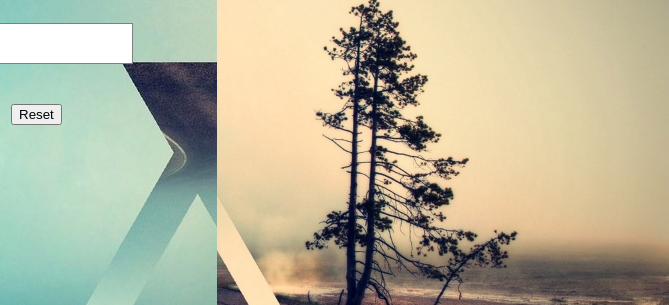
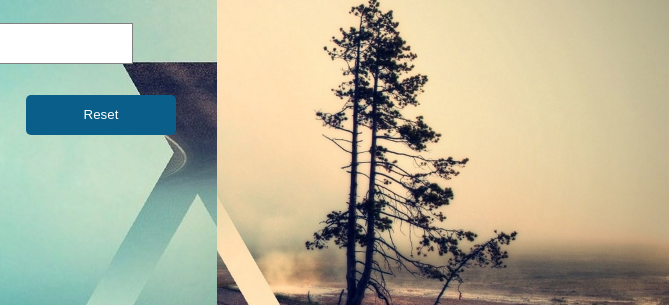
Before and after one commit to marvzach/TriagleTracker, a plain HTML site: page index.html in a window 1280 px wide. Shown: the part 201-506 px from the top of the page, 611-1280 px from the left. Drawn offline with Linux system fonts and the light colour scheme.

Commit message:
Added styles to input tag of type reset and also added hover effects to the reset and submit input types

```diff
--- a/css/styles.css
+++ b/css/styles.css
@@ -32,3 +32,21 @@ input[type=submit] {
   height: 40px;
   margin: 15px;
 }
+input[type=reset] {
+  background-color: #095F8A;
+  color: white;
+  padding: 12px 20px;
+  border: none;
+  width: 150px;
+  border-radius: 5px;
+  height: 40px;
+  margin: 15px;
+
+}
+
+input[type=submit]:hover {
+  background-color: red;
+}
+input[type=reset]:hover {
+  background-color: red;
+}
```
